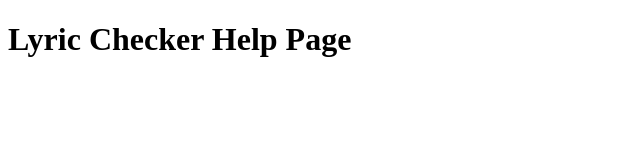
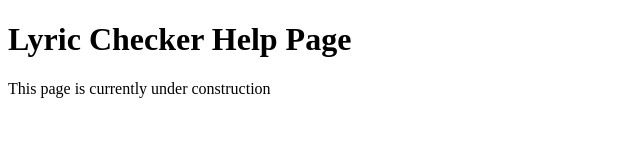
Before and after one commit to fredxp2003/fredxp2003.github.io, a plain HTML site: page index.html in a window 1280 px wide. Shown: the whole page, without its empty margins (0-640 px from the left). Drawn offline with Linux system fonts and the light colour scheme.

Commit message:
Update index.html

```diff
--- a/index.html
+++ b/index.html
@@ -2,5 +2,6 @@
 <html>
     <body>
         <h1>Lyric Checker Help Page</h1>
+        <p>This page is currently under construction</p>
     </body>
 </html>
```
